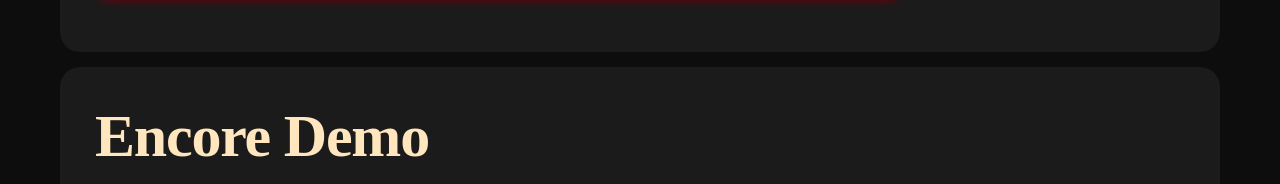
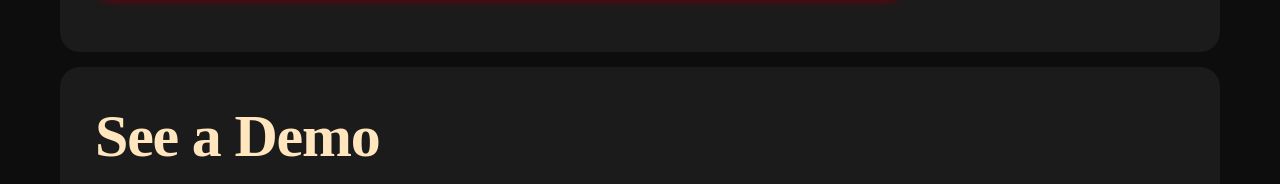
Before and after one commit to RedLeafSystems/redleafsystems.github.io, a plain HTML site: page encore.html in a window 1280 px wide. Shown: the part 1900-2084 px from the top of the page. Drawn offline with Linux system fonts and the light colour scheme.

Commit message:
Wording change

```diff
--- a/encore.html
+++ b/encore.html
@@ -88,7 +88,7 @@
 
         <!-- Encore demo -->
         <div class="hero fade-up fade-up-10">
-            <h2>Encore Demo</h2>
+            <h2>See a Demo</h2>
 
             <p>
                 Here's a quick demo of what Encore looks like in action!
```
